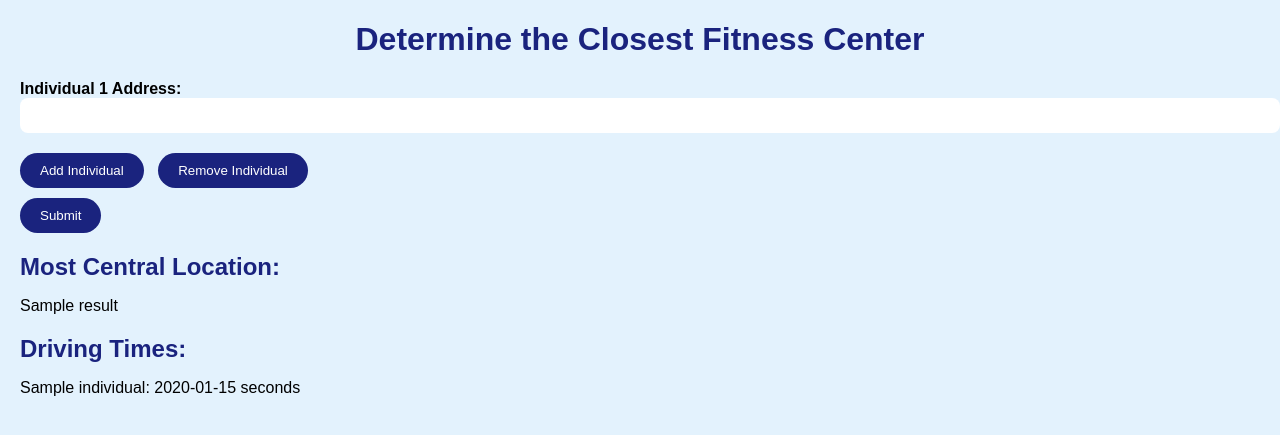
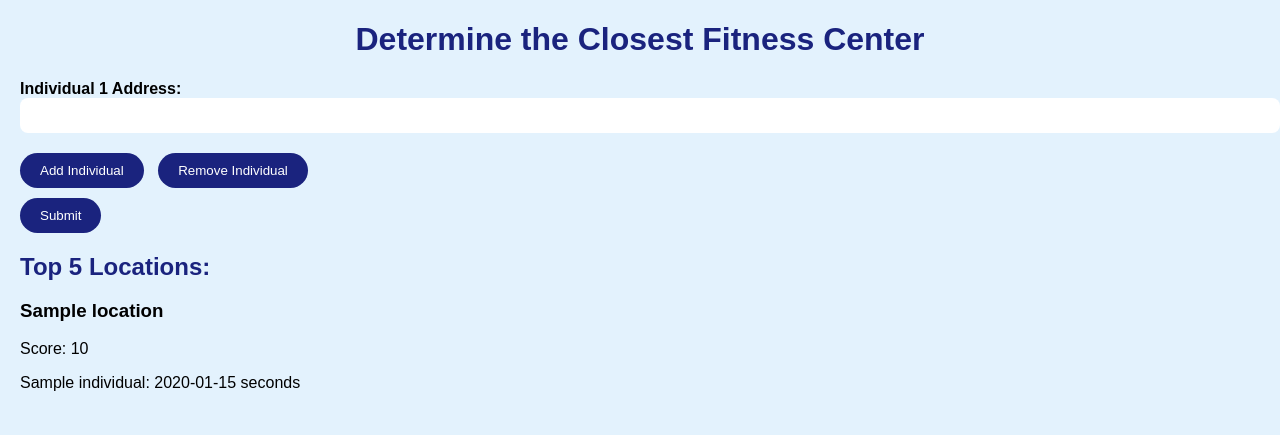
Before and after one commit to neel-shanmugam/geo-centric, a Flask app: template templates/home.html in a window 1280 px wide. Shown: the top 435 px of the page. Run offline with Flask 3, Linux system fonts and the light colour scheme; the template is opened without the code that fills it: most values are stand-ins (such as "Sample title", 1, 10 or a date in 2020).

Commit message:
edited algorithm to include weightage
edited algorithm to include weightage

```diff
--- a/app.py
+++ b/app.py
@@ -1,9 +1,14 @@
 from flask import Flask, request, render_template
-from statistics import mean, pstdev
+from statistics import mean
 import googlemaps
 
 app = Flask(__name__)
-gmaps = googlemaps.Client(key='[API-KEY]]')
+gmaps = googlemaps.Client(key='AIzaSyA2DuuGzGek-8JBvtt3W4yamRsAeudBvtM')
+
+def convert_seconds_to_hms(seconds):
+    hours, remainder = divmod(seconds, 3600)
+    minutes, seconds = divmod(remainder, 60)
+    return f"{int(hours)}h {int(minutes)}m {int(seconds)}s"
 
 @app.route('/', methods=['GET', 'POST'])
 def home():
@@ -24,24 +29,25 @@ def home():
         places_result = gmaps.places_nearby(location=centroid, keyword=fitness_center, radius=50000)
         fitness_locations = [(place['vicinity'], place['geometry']['location']) for place in places_result['results']]
 
-        least_time_deviation = float('inf')
-        central_place = None
-        individual_times = {}
-
+        location_scores = []
         for gym, gym_location in fitness_locations:
+            individual_times = {}
             times = []
             for individual, individual_location in zip(individuals, individual_locations):
                 result = gmaps.distance_matrix(origins=individual_location, destinations=[gym_location], mode='driving')
                 time = result['rows'][0]['elements'][0]['duration']['value']
                 times.append(time)
-                individual_times[individual] = time
+                individual_times[individual] = convert_seconds_to_hms(time)
 
-            time_deviation = pstdev(times)
-            if time_deviation < least_time_deviation:
-                least_time_deviation = time_deviation
-                central_place = gym
+            total_time = sum(times)
+            max_time = max(times)
+            score = total_time * 0.7 + max_time * 0.3  # weight total driving time more than maximum individual driving time
+            location_scores.append((gym, score, individual_times))
 
-        return render_template('home.html', result=central_place, individual_times=individual_times)
+        # Sort locations by score and select the top 5
+        best_locations = sorted(location_scores, key=lambda x: x[1])[:5]
+
+        return render_template('home.html', best_locations=best_locations)
 
     return render_template('home.html')
 
--- a/templates/home.html
+++ b/templates/home.html
@@ -15,12 +15,14 @@
         <button type="button" onclick="removeInputField()">Remove Individual</button><br>
         <input type="submit" value="Submit">
     </form>
-    {% if result %}
-    <h2>Most Central Location:</h2>
-    <p>{{ result }}</p>
-    <h2>Driving Times:</h2>
-    {% for individual, time in individual_times.items() %}
-    <p>{{ individual }}: {{ time }} seconds</p>  <!-- Display driving time for each individual -->
+    {% if best_locations %}
+    <h2>Top 5 Locations:</h2>
+    {% for location, score, times in best_locations %}
+    <h3>{{ location }}</h3>
+    <p>Score: {{ score }}</p>
+    {% for individual, time in times.items() %}
+    <p>{{ individual }}: {{ time }} seconds</p>
+    {% endfor %}
     {% endfor %}
     {% endif %}
 
```
